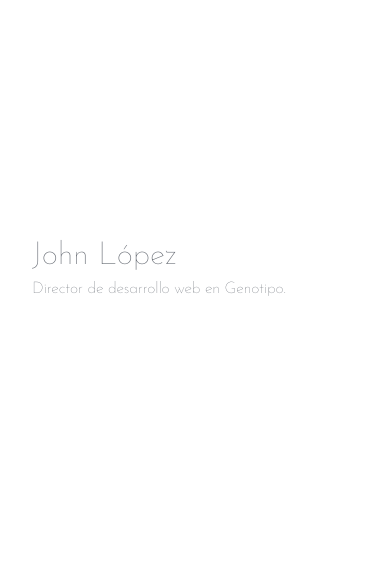
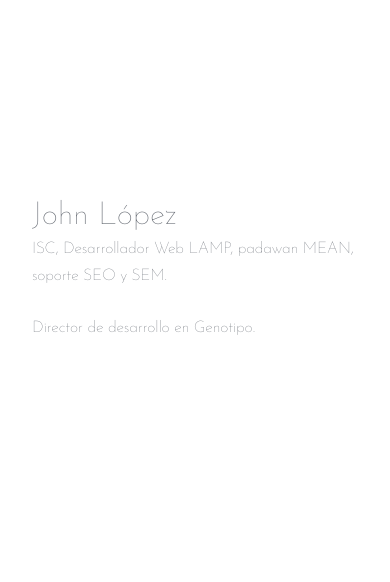
Before and after one commit to devonmx/-, a PHP site: page / in a window 390 px wide. Shown: the part 157-739 px from the top of the page. Run offline with PHP 8.4, Linux system fonts and the light colour scheme.

Commit message:
Last Changes

```diff
--- a/assets/css/main.css
+++ b/assets/css/main.css
@@ -21,6 +21,7 @@ a:hover {border-bottom-color: transparent; color: #1cb495 !important; text-decor
 strong, b {color: #656a72; font-weight: 700;}
 em, i {font-style: italic;}
 p {margin: 0 0 2em 0;}
+sup{font-size: .4px;vertical-align: top; position: relative; top: -14px;}
 h1, h2, h3, h4, h5, h6 {color: #656a72; font-weight: 200; line-height: 1em; margin: 0 0 1em 0;}
 h1 a, h2 a, h3 a, h4 a, h5 a, h6 a {color: inherit; text-decoration: none;}
 h1 {font-size: 2.5em; line-height: 1.25em;}
@@ -76,7 +77,6 @@ ul.icons li a {color: #656a72;}
 }
 @media screen and (max-width: 980px) {
 	body, input, select, textarea {font-size: 12pt;}
-	header br {display: none;}
 }
 @media screen and (max-width: 736px) {
 	body {padding: 5em 2em 2em 2em;}
@@ -95,9 +95,8 @@ ul.icons li a {color: #656a72;}
 	html, body {min-width: 320px;}
 	body, input, select, textarea {font-size: 12pt;}
 	#header {margin: 0 0 1em 0;}
-	header br {display: none;}
 }
 @media screen and (max-width: 360px) {
 	body {padding: 5em 1.25em 1.25em 1.25em;}
-	#footer {bottom: 1.25em; left: 1.25em;}
+	#footer {bottom: 1.25em; left: 0;}
 }
--- a/index.html
+++ b/index.html
@@ -12,8 +12,8 @@
 
 		<!-- Header -->
 			<header id="header">
-				<h1>John López</h1>
-				<p>Director de desarrollo web en <a href="http://www.genotipo.com">Genotipo</a>.</p>
+				<h1>John López<sup>2</sup></h1>
+				<p>ISC, Desarrollador Web LAMP, padawan MEAN, soporte SEO y SEM. <br/><br/ class="visible-xs">Director de desarrollo en <a href="http://www.genotipo.com">Genotipo</a>.</p>
 			</header>
 
 		<!-- Footer -->
@@ -22,7 +22,7 @@
 					<li><a href="http//www.twitter.com/do_xb" class="icon fa-twitter"><span class="label">Twitter</span></a></li>
 					<li><a href="https://www.instagram.com/ch0nin/" class="icon fa-instagram"><span class="label">Instagram</span></a></li>
 					<li><a href="http://devonmx.github.io" class="icon fa-github"><span class="label">GitHub</span></a></li>
-					<li><a href="mailto:john@genotipo.com" class="icon fa-envelope-o"><span class="label">Email</span></a></li>
+					<li><a href="mailto:devon.mx@icloud.com" class="icon fa-envelope-o"><span class="label">Email</span></a></li>
 				</ul>
 			</footer>
 
```
